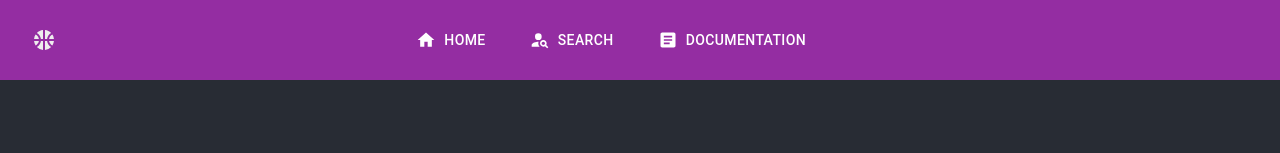
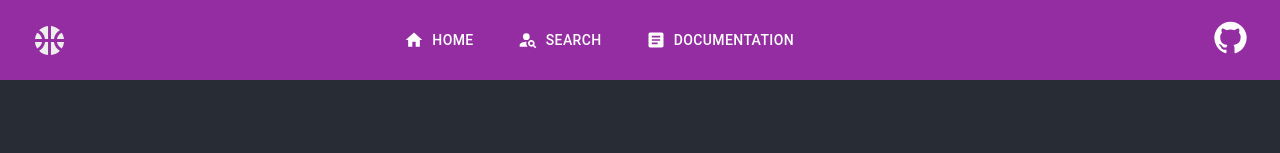
Before and after one commit to manav809/AWS-NBA-API, a React (Create React App) app in the folder frontend/: page / in a window 1280 px wide. Shown: the top 153 px of the page. Built offline with nearby package versions, Linux system fonts and the light colour scheme.

Commit message:
navbar styling and invalid URL handling

```diff
--- a/frontend/src/App.js
+++ b/frontend/src/App.js
@@ -5,6 +5,7 @@ import Navbar from "./Components/Navbar";
 import Search from "./Components/Search";
 import Documentation from "./Components/Documentation"
 import Home from "./Components/Home";
+import InvalidURL from "./Components/InvalidURL";
 
 function App() {
   return (
@@ -14,6 +15,7 @@ function App() {
         <Route path="/" element={<Home />} />
         <Route path="/Search" element={<Search />} />
         <Route path="/Documentation" element={<Documentation />} />
+        <Route path="*" element={<InvalidURL />} />
       </Routes>
     </>
   );
--- /dev/null
+++ b/frontend/src/Components/InvalidURL.js
@@ -0,0 +1,13 @@
+import "../App.css";
+import { Link } from "react-router-dom";
+import Button from "@mui/material/Button";
+
+function InvalidURL() {
+  return (
+    <div className="App">
+      <h3 className="App-header">Error 404</h3>
+    </div>
+  );
+}
+
+export default InvalidURL;
--- a/frontend/src/Components/Navbar.js
+++ b/frontend/src/Components/Navbar.js
@@ -7,6 +7,7 @@ import Button from "@mui/material/Button";
 import PersonSearchIcon from '@mui/icons-material/PersonSearch';
 import HomeIcon from '@mui/icons-material/Home';
 import ArticleIcon from '@mui/icons-material/Article';
+import GitHubIcon from '@mui/icons-material/GitHub';
 function Navbar() {
   const navRef = useRef();
 
@@ -16,7 +17,10 @@ function Navbar() {
 
   return (
     <header>
-      <SportsBasketballIcon />
+      <div>
+        <SportsBasketballIcon fontSize="large"></SportsBasketballIcon>
+      </div>
+      <div>
         <nav ref={navRef}>
           <Link to="/">
             <Button variant="text" sx={{ color: "white" }} startIcon={<HomeIcon />}>
@@ -40,6 +44,12 @@ function Navbar() {
         <button className="nav-btn" onClick={showNavbar}>
           <FaBars />
         </button>
+      </div>
+      <div>
+        <Link to="https://github.com/manav809/AWS-NBA-API" target="_blank">
+          <GitHubIcon fontSize="large" style={{color: "white"}}></GitHubIcon>
+        </Link>
+      </div>
     </header>
   );
 }
```
Also changed, not shown: 2 other files (tests, documents, lock files or other folders). Lines whose indentation alone changed are shown as unchanged.
